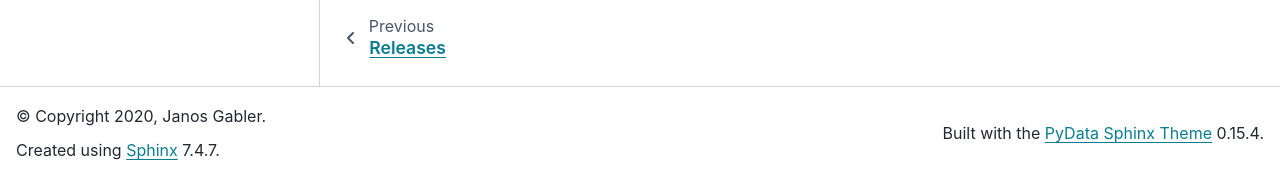
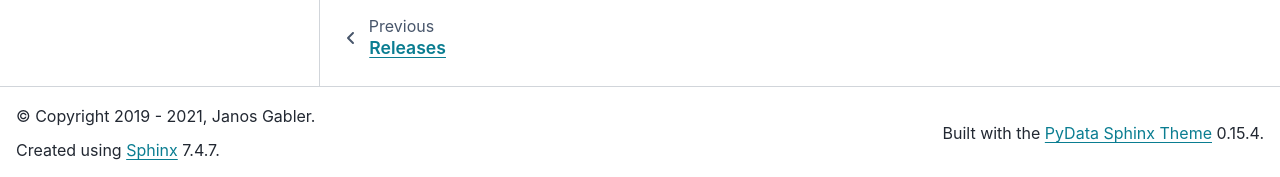
Before and after one commit to optimagic-dev/optimagic, a Sphinx documentation site: the page built from docs/source/credits.rst, in a window 1280 px wide. Shown: the part 735-912 px from the top of the page. Built offline with Sphinx 7.4.7 and the PyData theme 0.15.4, drawn with Linux system fonts in a browser that asks for light colours; pages that are not in the unit, such as notebooks, are missing from menus.

Commit message:
Adjust copyright.

```diff
--- a/docs/source/conf.py
+++ b/docs/source/conf.py
@@ -96,7 +96,7 @@ master_doc = "index"
 
 # General information about the project.
 project = "estimagic"
-copyright = "2020, Janos Gabler"  # noqa: A001
+copyright = "2019 - 2021, Janos Gabler"  # noqa: A001
 author = "Janos Gabler"
 
 # The version info for the project you're documenting, acts as replacement for
```
